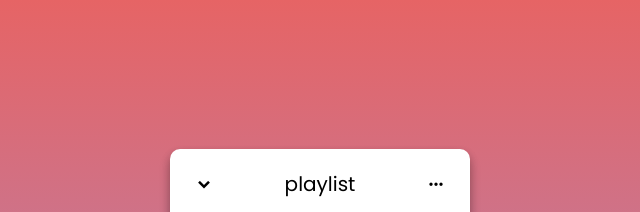
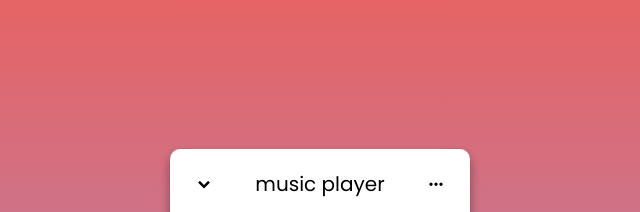
Before and after one commit to hadiBoh/music-player, a plain HTML site: page index.html in a window 1280 px wide. Shown: the top 212 px of the page, 320-960 px from the left. Drawn offline with nearby package versions, Linux system fonts and the light colour scheme; files whose address does not match are found by name.

Commit message:
8/29/2022

```diff
--- a/index.html
+++ b/index.html
@@ -15,7 +15,7 @@
     <div class="wrapper">
         <header class="header">
             <i class='bx bxs-chevron-down'></i>
-            <p>playlist</p>
+            <p>music player</p>
             <i class='bx bx-dots-horizontal-rounded'></i>
         </header>
         <img src="m1.jpg">
```
